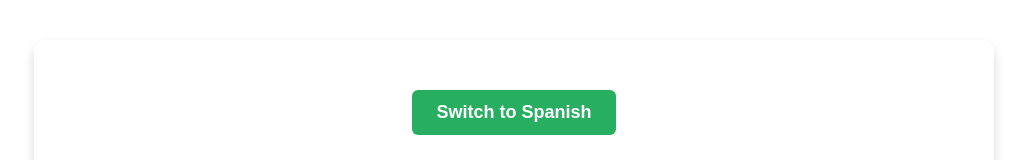
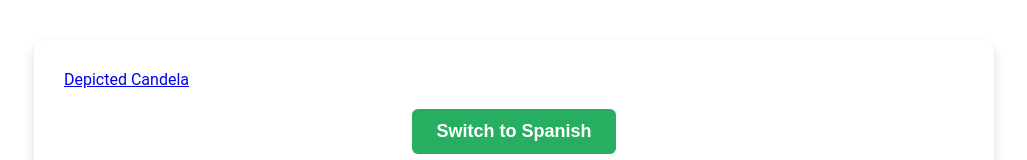
Before and after one commit to depicted-candela/newsletter-frontend, a React (Create React App) app: page / in a window 1280 px wide. Shown: the top 160 px of the page, without its empty margins (126-1153 px from the left). Built offline with nearby package versions, Linux system fonts and the light colour scheme; no server answers.

Commit message:
Button to come back to portfolio

```diff
--- a/src/pages/Home.tsx
+++ b/src/pages/Home.tsx
@@ -28,6 +28,12 @@ const Home: React.FC = () => {
 
     return (
         <div className={styles.container}>
+
+            <div className="text-center mt-4">
+                <a href="www.depicted-candela.space" target="_blank" rel="noopener noreferrer" className={styles.btnPrimary}>
+                    Depicted Candela
+                </a>
+            </div>
 
             <button onClick={toggleLanguage} className={styles.languageToggleButton}>
                 {language === 'en' ? 'Switch to Spanish' : 'Cambiar a Inglés'}
```
Also changed, not shown: src/pages/Newsletter.tsx (+7 -2 lines).
